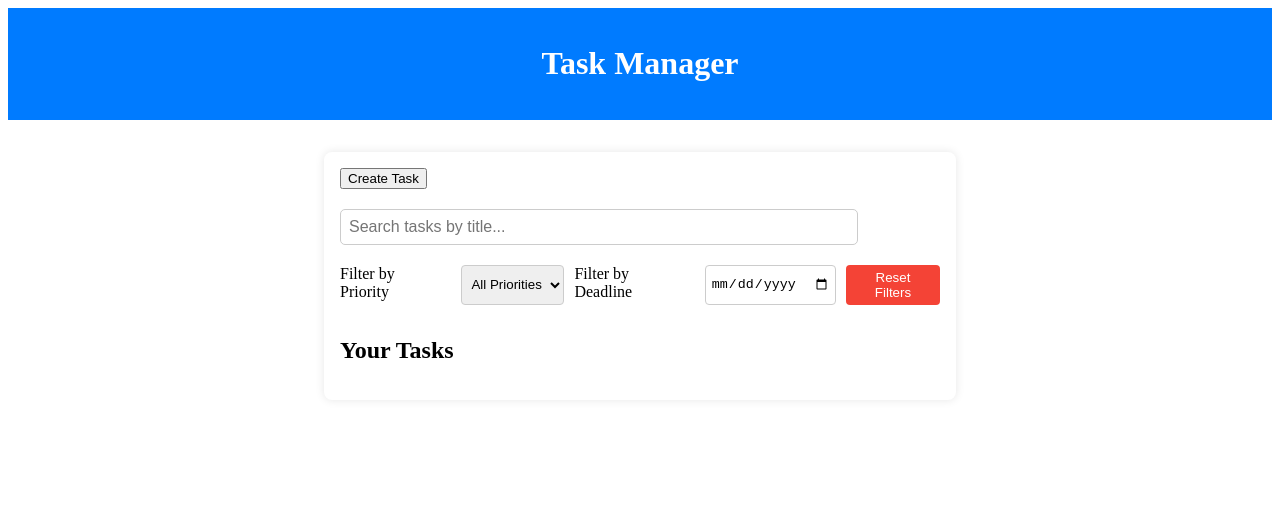
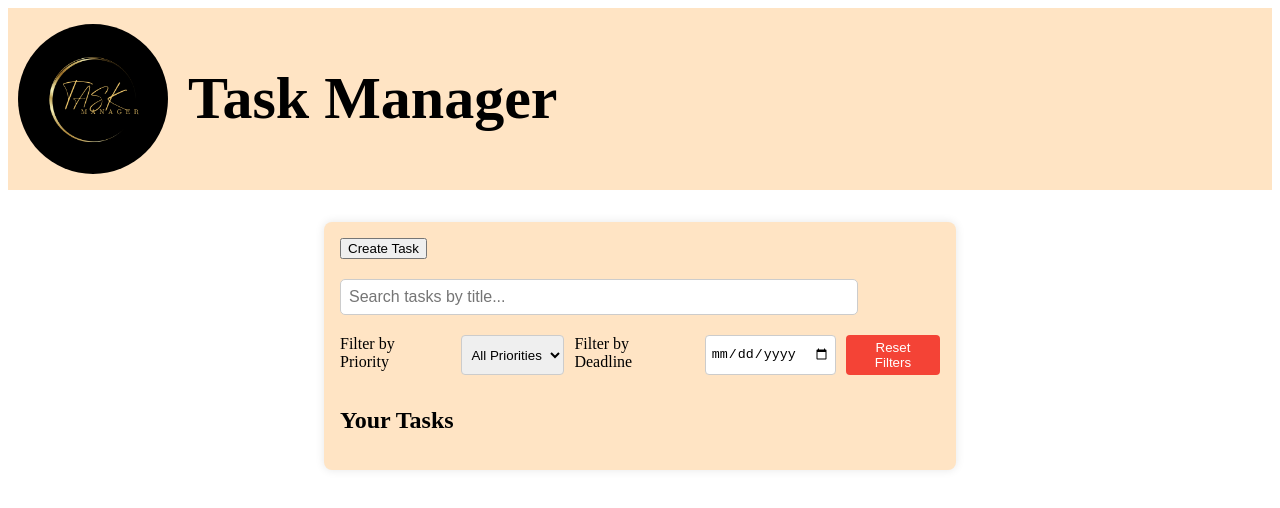
Before and after one commit to lubsy09/Taskmaster-app, a website: page taskmaster/index.html in a window 1280 px wide. Drawn offline with Linux system fonts and the light colour scheme; no server answers.

Commit message:
Added logo to the app

```diff
--- a/taskmaster/index.html
+++ b/taskmaster/index.html
@@ -8,6 +8,7 @@
 </head>
 <body>
   <header>
+    <img src="./TASK NEW.png" alt="TaskMaster Logo" class="logo">
     <h1>Task Manager</h1>
   </header>
 
--- a/taskmaster/style.css
+++ b/taskmaster/style.css
@@ -58,17 +58,21 @@ body {
 }
 
 header {
-  background-color: #007bff;
-  color: white;
+  background-color: bisque;
+  color: black;
   text-align: center;
   padding: 1rem 0;
+  display: flex;
+  gap: 20px;
+  font-size: 30px;
+  margin: 0;
 }
 
 main {
   margin: 2rem auto;
   max-width: 600px;
   padding: 1rem;
-  background: white;
+  background: bisque;
   border-radius: 8px;
   box-shadow: 0 0 10px rgba(0, 0, 0, 0.1);
 }
@@ -196,7 +200,7 @@ main {
   position: fixed;
   top: 20px;
   right: 20px;
-  background-color: #4caf50;
+  background-color: #d32f2f;
   color: white;
   padding: 10px 20px;
   border-radius: 5px;
@@ -228,3 +232,10 @@ main {
   visibility: visible;
   transition: opacity 0.5s ease, visibility 0.5s ease;
 }
+
+.logo {
+  width: 150px;
+  border-radius: 75px;
+  height: auto;
+  margin-left: 10px;
+}
```
Also changed, not shown: taskmaster/TASK NEW.png (added).
